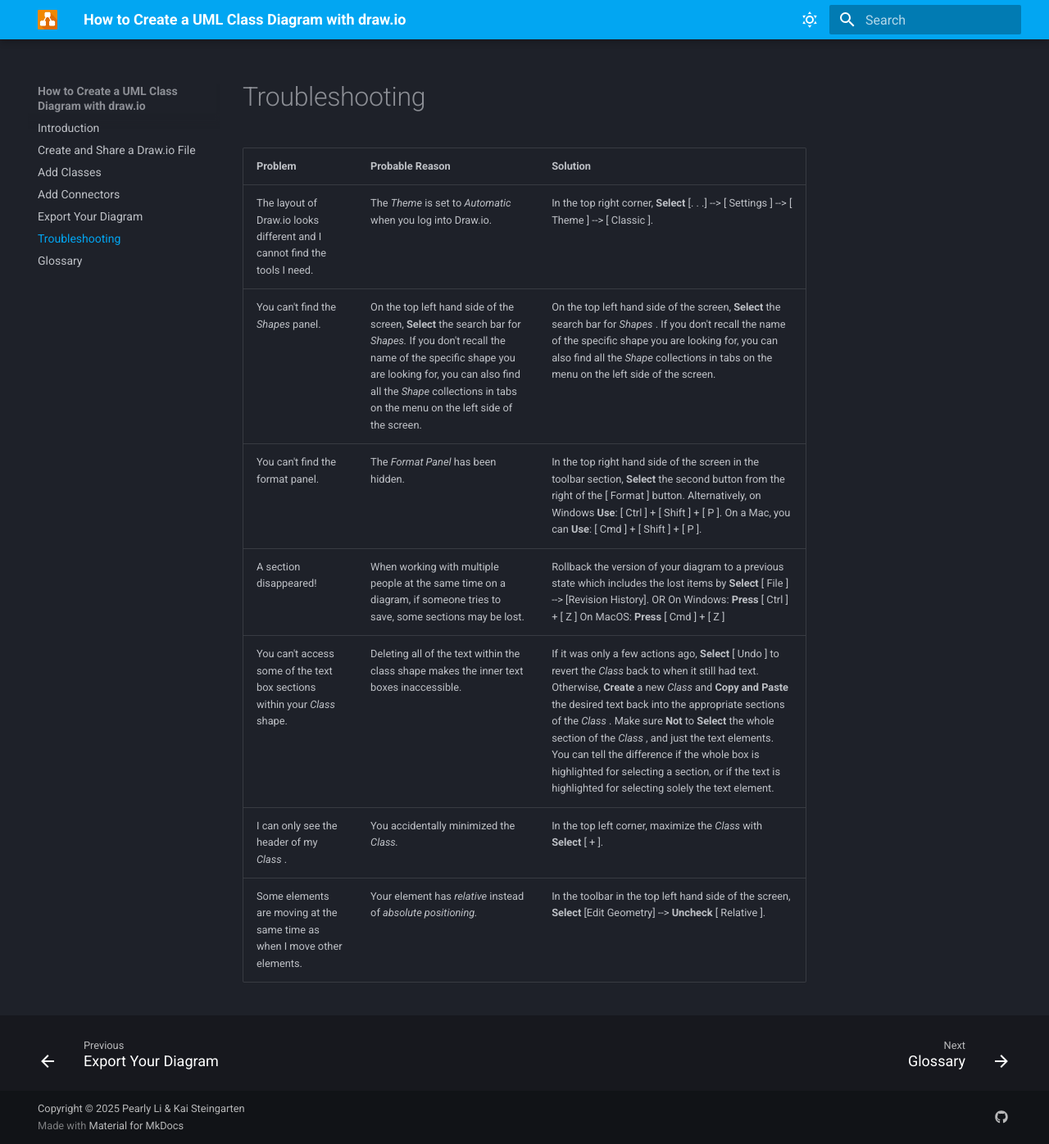
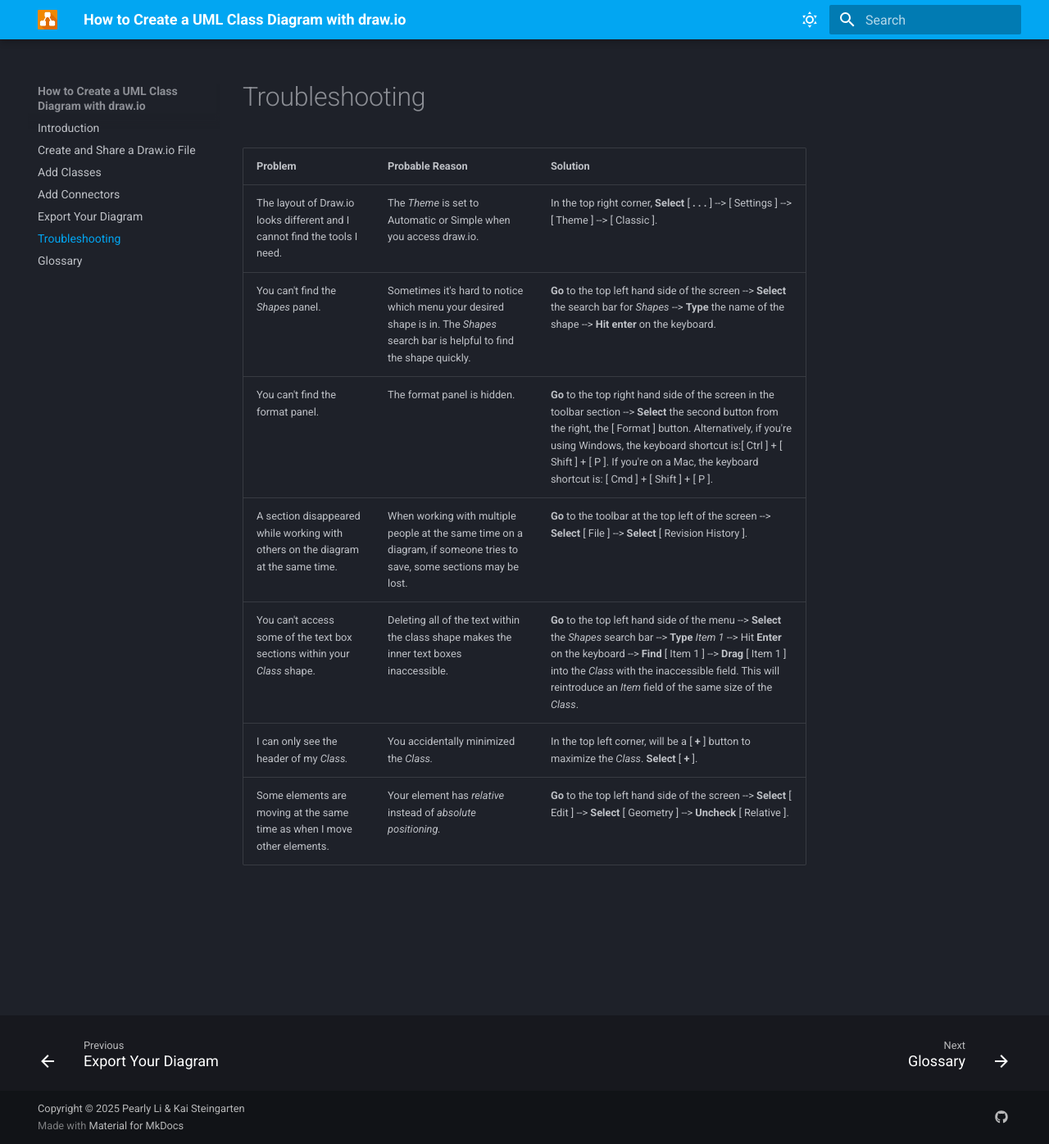
Before and after one commit to kai-st/comm2216-docs-project, an MkDocs documentation site: the page built from docs/troubleshooting.md, in a window 1280 px wide and 1396 px high. Shown: the whole window at 82% size. Built offline with MkDocs 1.6.1 and Material for MkDocs 9.7.7, drawn with Linux system fonts in a browser that asks for light colours.

Commit message:
Finish troubleshooting

```diff
--- a/docs/troubleshooting.md
+++ b/docs/troubleshooting.md
@@ -1,9 +1,9 @@
-| Problem                                                                     	| Probable Reason                                                                                                                                                                                                                                                      	| Solution                                                                                                                                                                                                                                                                                                                                                                                                                                                                                                       	|
-|-----------------------------------------------------------------------------	|----------------------------------------------------------------------------------------------------------------------------------------------------------------------------------------------------------------------------------------------------------------------	|----------------------------------------------------------------------------------------------------------------------------------------------------------------------------------------------------------------------------------------------------------------------------------------------------------------------------------------------------------------------------------------------------------------------------------------------------------------------------------------------------------------	|
-| The layout of Draw.io looks different and I cannot find the tools I need.   	| The  _Theme_  is set to _Automatic_ when you log into Draw.io.                                                                                                                                                                                                       	| In the top right corner,  **Select**  [. . .] --> [ Settings ] --> [ Theme ] --> [ Classic ].                                                                                                                                                                                                                                                                                                                                                                                                                  	|
-| You can't find the   _Shapes_   panel.                                      	| On the top left hand side of the screen,  **Select**  the search bar for   _Shapes._   If you don't recall the name of the specific shape you are looking for, you can also find all the   _Shape_   collections in tabs on the menu on the left side of the screen. 	| On the top left hand side of the screen, **Select** the search bar for  _Shapes_ .  If you don't recall the name of the specific shape you are looking for, you can also find all the  _Shape_  collections in tabs on the menu on the left side of the screen.                                                                                                                                                                                                                                                	|
-| You can't find the format panel.                                            	| The  _Format Panel_  has been hidden.                                                                                                                                                                                                                                	| In the top right hand side of the screen in the toolbar section, **Select** the second button from the right of the [ Format ] button.    Alternatively, on Windows **Use**:  [ Ctrl ] + [ Shift ] + [ P ].   On a Mac, you can **Use**:  [ Cmd ] + [ Shift ] + [ P ].                                                                                                                                                                                                                                         	|
-| A section disappeared!                                                      	| When working with multiple people at the same time on a diagram, if someone tries to save, some sections may be lost.                                                                                                                                                	| Rollback the version of your diagram to a previous state which includes the lost items by **Select**  [ File ] --> [Revision History]. OR On Windows: **Press**  [ Ctrl ] + [ Z ] On MacOS: **Press**  [ Cmd ] + [ Z ]                                                                                                                                                                                                                                                                                         	|
-| You can't access some of the text box sections within your  _Class_  shape. 	| Deleting all of the text within the class shape makes the inner text boxes inaccessible.                                                                                                                                                                             	| If it was only a few actions ago,  **Select**  [ Undo ] to revert the  _Class_  back to when it still had text.   Otherwise, **Create** a new  _Class_  and **Copy and Paste** the desired text back into the appropriate sections of the  _Class_ . Make sure **Not** to **Select** the whole section of the  _Class_ , and just the text elements. You can tell the difference if the whole box is highlighted for selecting a section, or if the text is highlighted for selecting solely the text element. 	|
-| I can only see the header of my  _Class_ .                                  	| You accidentally minimized the  _Class._                                                                                                                                                                                                                             	| In the top left corner, maximize the _Class_ with **Select** [ + ].                                                                                                                                                                                                                                                                                                                                                                                                                                            	|
-| Some elements are moving at the same time as when I move other elements.    	| Your element has _relative_ instead of _absolute positioning._                                                                                                                                                                                                       	| In the toolbar in the top left hand side of the screen,  **Select**  [Edit Geometry] -->  **Uncheck**  [ Relative ].                                                                                                                                                                                                                                                                                                                                                                                           	|
+| Problem                                                                          | Probable Reason                                                                                                                  | Solution                                                                                                                                                                                                                                                                                                                 |
+|----------------------------------------------------------------------------------|----------------------------------------------------------------------------------------------------------------------------------|--------------------------------------------------------------------------------------------------------------------------------------------------------------------------------------------------------------------------------------------------------------------------------------------------------------------------|
+| The layout of Draw.io looks different and I cannot find the tools I need.        | The _Theme_ is set to Automatic or Simple when you access draw.io.                                                               | In the top right corner, **Select** [ **. . .** ] --> [ Settings ] --> [ Theme ] --> [ Classic ].                                                                                                                                                                                                                        |
+| You can't find the   _Shapes_   panel.                                           | Sometimes it's hard to notice which menu your desired shape is in. The _Shapes_ search bar is helpful to find the shape quickly. | **Go** to the top left hand side of the screen --> **Select** the search bar for _Shapes_ --> **Type** the name of the shape --> **Hit enter** on the keyboard.                                                                                                                                                          |
+| You can't find the format panel.                                                 | The format panel is hidden.                                                                                                      | **Go** to the top right hand side of the screen in the toolbar section --> **Select** the second button from the right, the [ Format ] button. Alternatively, if you're using Windows, the keyboard shortcut is:[ Ctrl ] + [ Shift ] + [ P ]. If you're on a Mac, the keyboard shortcut is: [ Cmd ] + [ Shift ] + [ P ]. |
+| A section disappeared while working with others on the diagram at the same time. | When working with multiple people at the same time on a diagram, if someone tries to save, some sections may be lost.            | **Go** to the toolbar at the top left of the screen --> **Select** [ File ] --> **Select** [ Revision History ].                                                                                                                                                                                                         |
+| You can't access some of the text box sections within your  _Class_  shape.      | Deleting all of the text within the class shape makes the inner text boxes inaccessible.                                         | **Go** to the top left hand side of the menu --> **Select** the _Shapes_ search bar --> **Type** _Item 1_ --> Hit **Enter** on the keyboard --> **Find** [ Item 1 ] --> **Drag** [ Item 1 ] into the _Class_ with the inaccessible field. This will reintroduce an _Item_ field of the same size of the _Class_.         |
+| I can only see the header of my _Class._                                         | You accidentally minimized the _Class._                                                                                          | In the top left corner, will be a [ **+** ] button to maximize the _Class_. **Select** [ **+** ].                                                                                                                                                                                                                        |
+| Some elements are moving at the same time as when I move other elements.         | Your element has _relative_ instead of _absolute positioning._                                                                   | **Go** to the top left hand side of the screen -->  **Select** [ Edit ] --> **Select** [ Geometry ] --> **Uncheck** [ Relative ].                                                                                                                                                                                        |
```
